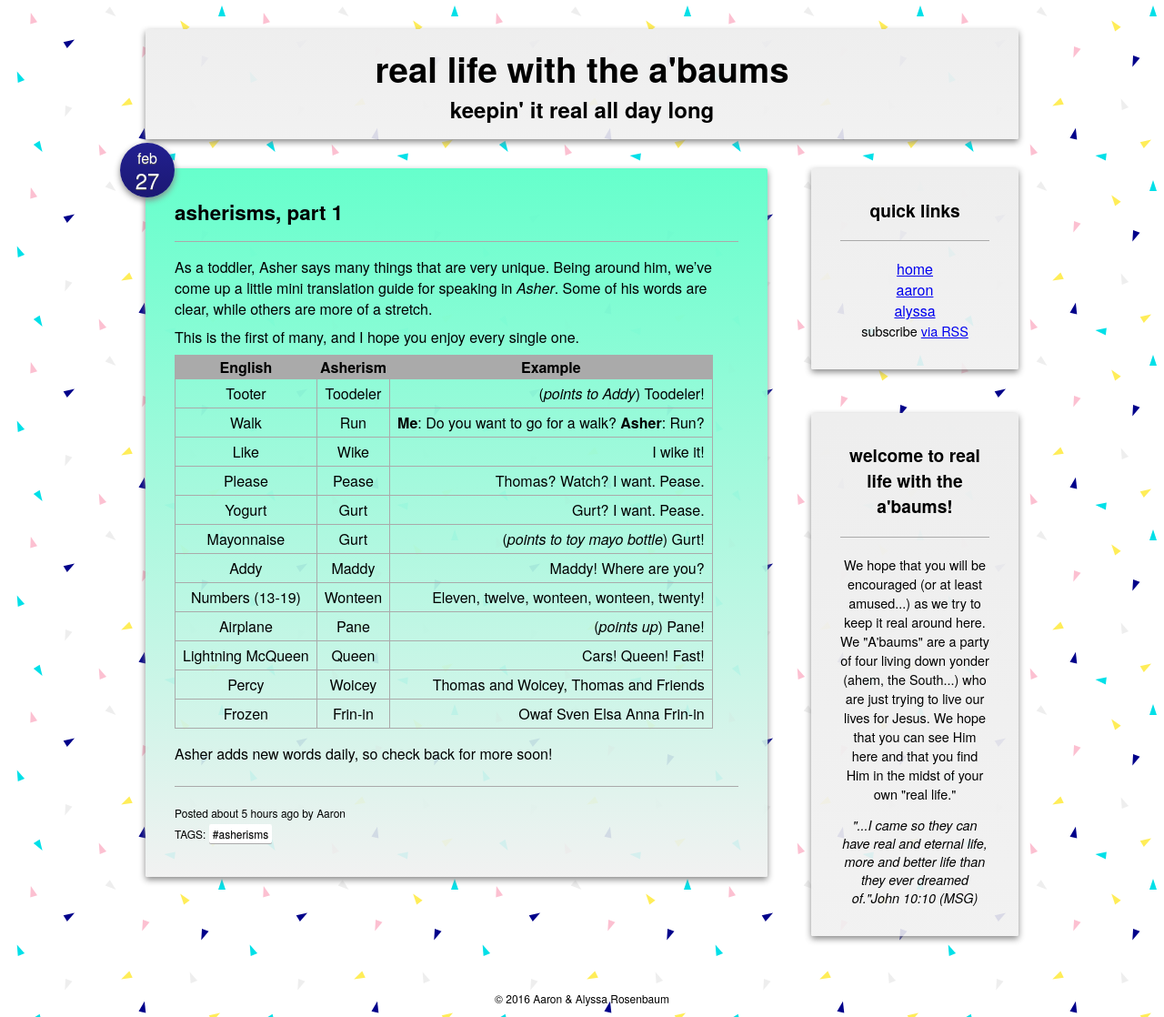
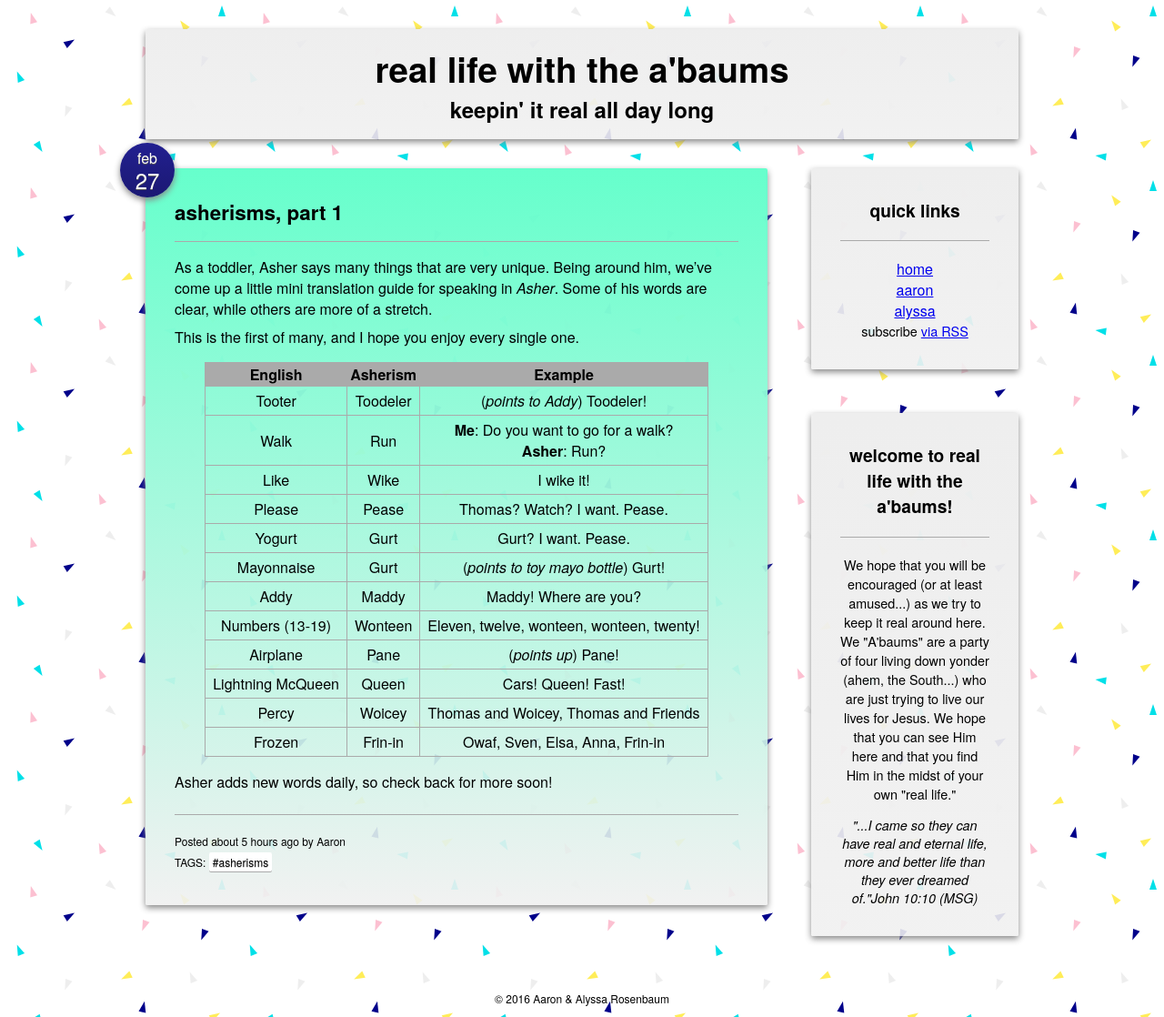
Before and after one commit to arosenb2/real-life-blog, a Jekyll site: the page built from _posts/2016-02-27-asherisms-part-1.md, in a window 1280 px wide. Shown: the whole page at 91% size. Built offline with Jekyll 4.4.1, drawn with Linux system fonts in a browser that asks for light colours; some web fonts are replaced.

Commit message:
Make table styles consistent

```diff
--- a/_posts/2016-02-27-asherisms-part-1.md
+++ b/_posts/2016-02-27-asherisms-part-1.md
@@ -14,7 +14,7 @@ This is the first of many, and I hope you enjoy every single one.
 |English|Asherism|Example|
 |-------|--------|-------|
 |Tooter|Toodeler|(*points to Addy*) Toodeler!|
-|Walk|Run|**Me**: Do you want to go for a walk? **Asher**: Run?|
+|Walk|Run|**Me**: Do you want to go for a walk?<br />**Asher**: Run?|
 |Like|Wike|I wike it!|
 |Please|Pease|Thomas? Watch? I want. Pease.|
 |Yogurt|Gurt|Gurt? I want. Pease.|
@@ -24,6 +24,6 @@ This is the first of many, and I hope you enjoy every single one.
 |Airplane|Pane|(*points up*) Pane!|
 |Lightning McQueen|Queen|Cars! Queen! Fast!|
 |Percy|Woicey|Thomas and Woicey, Thomas and Friends|
-|Frozen|Frin-in|Owaf Sven Elsa Anna Frin-in|
+|Frozen|Frin-in|Owaf, Sven, Elsa, Anna, Frin-in|
 
 Asher adds new words daily, so check back for more soon!
--- a/css/style.scss
+++ b/css/style.scss
@@ -195,7 +195,7 @@ body section.articles article {
         }
 
         table {
-            margin-bottom: 1em;
+            margin: 1em auto;
             border-collapse: collapse;
             border: 1px solid #aaa;
             thead tr {
@@ -208,20 +208,12 @@ body section.articles article {
 
             td {
                 padding: .25em .5em;
-                text-align: center;
-
-                &:nth-child(3) {
-                    text-align: right;
-                }
             }
 
-            th {
-                text-align: center;
-            }
-
-            th:nth-child(2), td:nth-child(2) {
+            th, td {
                 border-left: 1px solid #aaa;
                 border-right: 1px solid #aaa;
+                text-align: center;
             }
 
         }
@@ -319,6 +311,10 @@ body > footer {
         right: -40px;
     }
 
+    body section.articles article section table {
+        margin: 1em -1em;
+    }
+
     body section.content aside, body section.articles article footer {
         font-size: 1.2em;
     }
```
